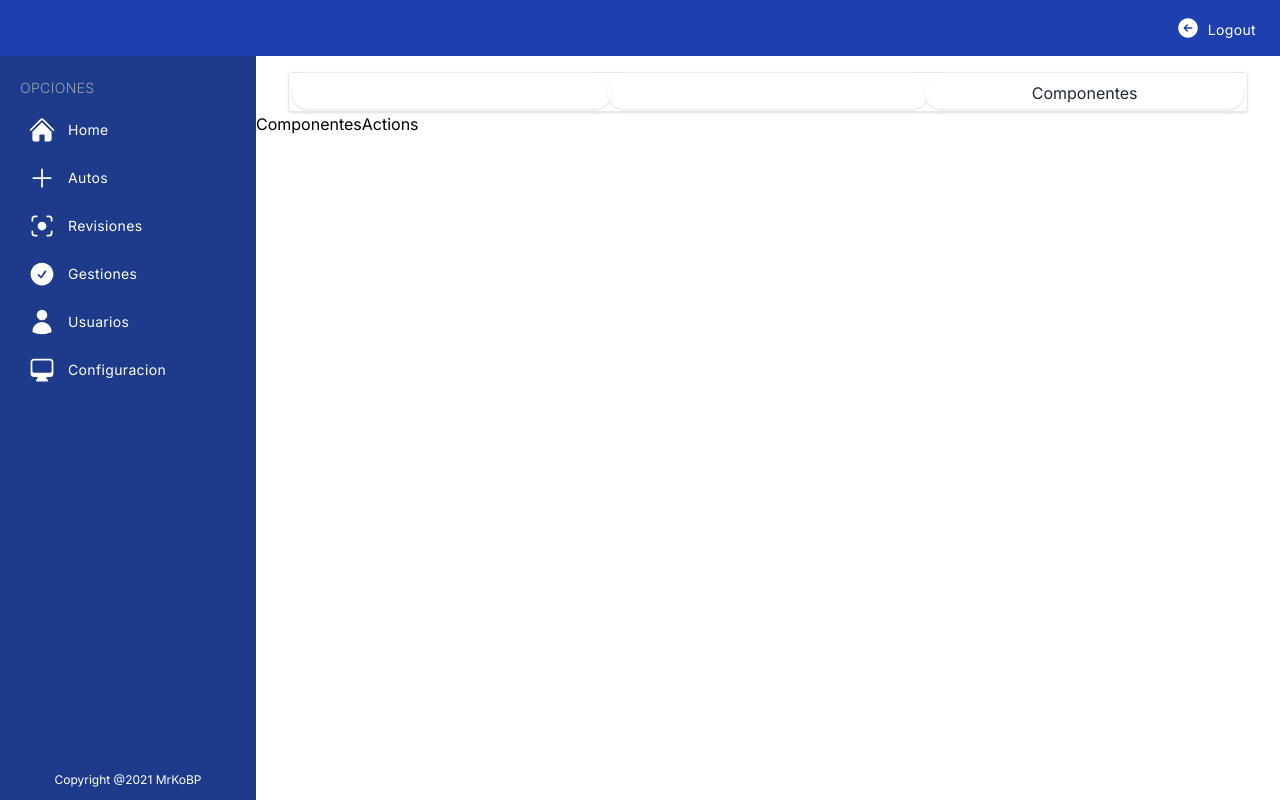
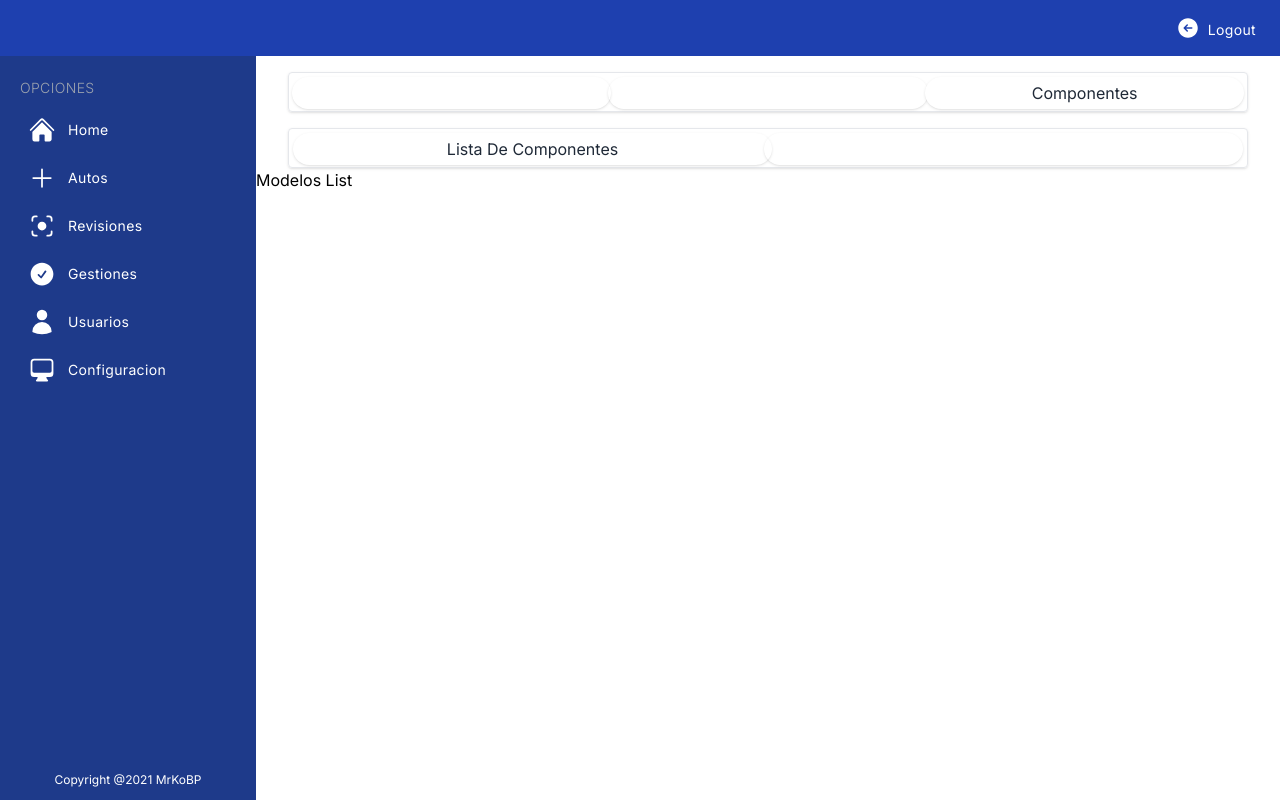
Before and after one commit to BPoER00/Autos, a Next.js app in the folder autospaz-fe/: page /Configuraciones in a window 1280 px wide. Both pictures are taken after a click on the button "Componentes". Built offline with nearby package versions, Linux system fonts and the light colour scheme.

Commit message:
terminando de agregar barras de opciones

```diff
--- /dev/null
+++ b/autospaz-fe/src/components/Configuraciones/Componentes/ComponentesAction.js
@@ -0,0 +1,26 @@
+//components
+import Steps from "./Steps";
+import ComponentesList from "./ComponentesList";
+import ComponentesNew from "./ComponentesNew";
+import { useComponentes } from "@/context/ComponentesContext";
+
+function ComponentesAction() {
+  const { paginate } = useComponentes();
+
+  return (
+    <>
+      <Steps />
+      {paginate.map((page) => {
+        if (page.id === 1 && page.status === "this") {
+          return <ComponentesList key={page.id} />;
+        } else if (page.id === 2 && page.status === "this") {
+          return <ComponentesNew key={page.id} />;
+        } else {
+          return null;
+        }
+      })}
+    </>
+  );
+}
+
+export default ComponentesAction;
--- /dev/null
+++ b/autospaz-fe/src/components/Configuraciones/Componentes/ComponentesList.js
@@ -0,0 +1,9 @@
+import React from 'react'
+
+function ModelosList() {
+  return (
+    <div>Modelos List</div>
+  )
+}
+
+export default ModelosList
--- /dev/null
+++ b/autospaz-fe/src/components/Configuraciones/Componentes/ComponentesNew.js
@@ -0,0 +1,9 @@
+import React from 'react'
+
+function ModelosNew() {
+  return (
+    <div>Modelos New</div>
+  )
+}
+
+export default ModelosNew
--- /dev/null
+++ b/autospaz-fe/src/components/Configuraciones/Componentes/Steps.js
@@ -0,0 +1,42 @@
+"use client";
+import { useComponentes } from "@/context/ComponentesContext";
+import { useState, useEffect } from "react";
+
+function Steps() {
+  const { changePage, paginate } = useComponentes();
+  const [status, setStatus] = useState();
+
+  useEffect(() => {
+    if (paginate[0].status === "this") setStatus("List");
+    if (paginate[1].status === "this") setStatus("New");
+  }, [paginate]);
+
+  return (
+    <div className="mx-8 shadow rounded border h-10 mt-4 flex p-1 relative items-center dark:bg-gray-800">
+      <div className="w-full flex justify-center">
+        <span
+          className={`${
+            status === "List"
+              ? "bg-white text-gray-800"
+              : "text-white"
+          } shadow flex items-center justify-center w-1/2 rounded-full h-8 top-[4px] absolute left-1`}
+        >
+          <button onClick={() => changePage(1)}>Lista De Componentes</button>
+        </span>
+      </div>
+      <div className="w-full flex justify-center">
+        <span
+          className={` ${
+            status === "New"
+              ? "bg-white text-gray-800"
+              : "text-white"
+          } shadow flex items-center justify-center w-1/2 rounded-full h-8 top-[4px] absolute right-1`}
+        >
+          <button onClick={() => changePage(2)}>Agregar Componentes</button>
+        </span>
+      </div>
+    </div>
+  );
+}
+
+export default Steps;
--- a/autospaz-fe/src/components/Configuraciones/ComponentesActions.js
+++ b/autospaz-fe/src/components/Configuraciones/ComponentesActions.js
@@ -1,7 +1,11 @@
+import ComponentesAction from "./Componentes/ComponentesAction";
+import ComponentesProvider from "@/context/ComponentesContext";
 function ComponentesActions() {
   return (
-    <div>ComponentesActions</div>
-  )
+    <ComponentesProvider>
+      <ComponentesAction />
+    </ComponentesProvider>
+  );
 }
 
-export default ComponentesActions
+export default ComponentesActions;
--- /dev/null
+++ b/autospaz-fe/src/context/ComponentesContext.js
@@ -0,0 +1,37 @@
+"use client";
+import { createContext, useContext, useState } from "react";
+
+const ComponenteContext = createContext();
+
+export const useComponentes = () => {
+  const context = useContext(ComponenteContext);
+  if (!context)
+    throw new Error("useComponentes must used within a provider");
+  return context;
+};
+
+function ComponentesProvider({ children }) {
+  const defaultPaginate = [
+    { id: 1, name: "Lista de Componentes", status: "this" },
+    { id: 2, name: "Nuevas Componentes", status: "other" },
+  ];
+
+  const [paginate, setPaginate] = useState(defaultPaginate);
+
+  const changePage = (id) => {
+    setPaginate((prevPaginate) =>
+      prevPaginate.map((page) => ({
+        ...page,
+        status: page.id === id ? "this" : "other",
+      }))
+    );
+  };
+
+  return (
+    <ComponenteContext.Provider value={{ paginate, changePage }}>
+      {children}
+    </ComponenteContext.Provider>
+  );
+}
+
+export default ComponentesProvider;
```
Also changed, not shown: autospaz-fe/src/components/Configuraciones/Componentes/ContenidoTabla.js (added).
